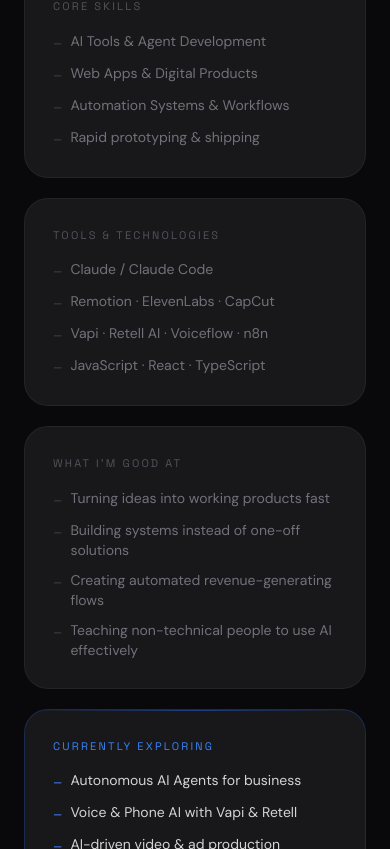
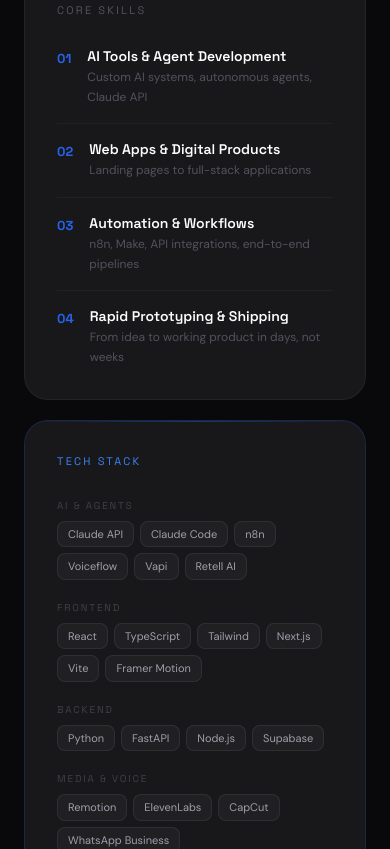
Before and after one commit to hallobyerokrat/AIFromBrazil, a React (Vite) app: page / in a window 390 px wide. Shown: the part 9055-9904 px from the top of the page. Built offline with nearby package versions, Linux system fonts and the light colour scheme.

Commit message:
feat: initialize landing page with animated dot grid and responsive navigation

```diff
--- a/src/App.tsx
+++ b/src/App.tsx
@@ -646,35 +646,62 @@ export default function App() {
           Tools & Skills
         </motion.h2>
         <div className="grid md:grid-cols-2 gap-5">
-          {[
-            { title: 'Core Skills',         items: ['AI Tools & Agent Development', 'Web Apps & Digital Products', 'Automation Systems & Workflows', 'Rapid prototyping & shipping'] },
-            { title: 'Tools & Technologies', items: ['Claude / Claude Code', 'Remotion · ElevenLabs · CapCut', 'Vapi · Retell AI · Voiceflow · n8n', 'JavaScript · React · TypeScript'] },
-            { title: "What I'm good at",    items: ['Turning ideas into working products fast', 'Building systems instead of one-off solutions', 'Creating automated revenue-generating flows', 'Teaching non-technical people to use AI effectively'] },
-            { title: 'Currently exploring', items: ['Autonomous AI Agents for business', 'Voice & Phone AI with Vapi & Retell', 'AI-driven video & ad production', 'Scaling digital products to new markets'] },
-          ].map((block, i) => {
-            const isActive = block.title === 'Currently exploring'
-            return (
-              <motion.div
-                key={block.title}
-                {...fadeUp}
-                transition={{ duration: 0.5, delay: i * 0.07, ease: EASE }}
-                className={[
-                  'rounded-3xl p-7 border relative overflow-hidden transition-colors duration-300',
-                  isActive ? 'bg-[#18181B] border-[#2563EB]/25' : 'bg-[#18181B] border-zinc-800/80',
-                ].join(' ')}
-              >
-                {isActive && <div aria-hidden="true" className="absolute top-0 left-0 right-0 h-px bg-gradient-to-r from-transparent via-[#2563EB]/50 to-transparent" />}
-                <p className={`text-[11px] uppercase tracking-[0.2em] mb-4 [font-family:var(--font-heading)] ${isActive ? 'text-[#3B82F6]' : 'text-zinc-600'}`}>{block.title}</p>
-                <ul className="space-y-2.5">
-                  {block.items.map(item => (
-                    <li key={item} className={`flex items-start gap-2 text-sm ${isActive ? 'text-zinc-300' : 'text-zinc-500'}`}>
-                      <span aria-hidden="true" className={`mt-0.5 shrink-0 ${isActive ? 'text-[#3B82F6]' : 'text-zinc-700'}`}>–</span>{item}
-                    </li>
-                  ))}
-                </ul>
-              </motion.div>
-            )
-          })}
+          {/* Core Skills */}
+          <motion.div
+            {...fadeUp}
+            transition={{ duration: 0.5, ease: EASE }}
+            className="rounded-3xl p-8 border bg-[#18181B] border-zinc-800/80 relative overflow-hidden"
+          >
+            <p className="text-[11px] text-zinc-600 uppercase tracking-[0.2em] mb-7 [font-family:var(--font-heading)]">Core Skills</p>
+            <ul className="space-y-0">
+              {[
+                { label: 'AI Tools & Agent Development',  sub: 'Custom AI systems, autonomous agents, Claude API' },
+                { label: 'Web Apps & Digital Products',   sub: 'Landing pages to full-stack applications' },
+                { label: 'Automation & Workflows',        sub: 'n8n, Make, API integrations, end-to-end pipelines' },
+                { label: 'Rapid Prototyping & Shipping',  sub: 'From idea to working product in days, not weeks' },
+              ].map((skill, i) => (
+                <li key={skill.label} className="flex items-start gap-4 py-4 border-b border-zinc-800/60 last:border-0 last:pb-0 first:pt-0">
+                  <span className="text-[13px] font-bold text-[#2563EB] shrink-0 mt-0.5 [font-family:var(--font-heading)]">{String(i + 1).padStart(2, '0')}</span>
+                  <div>
+                    <p className="text-sm font-semibold text-white [font-family:var(--font-heading)] leading-snug">{skill.label}</p>
+                    <p className="text-xs text-zinc-600 mt-0.5 leading-relaxed">{skill.sub}</p>
+                  </div>
+                </li>
+              ))}
+            </ul>
+          </motion.div>
+
+          {/* Tech Stack */}
+          <motion.div
+            {...fadeUp}
+            transition={{ duration: 0.5, delay: 0.07, ease: EASE }}
+            className="rounded-3xl p-8 border bg-[#18181B] border-[#2563EB]/20 relative overflow-hidden"
+          >
+            <div aria-hidden="true" className="absolute top-0 left-0 right-0 h-px bg-gradient-to-r from-transparent via-[#2563EB]/40 to-transparent" />
+            <p className="text-[11px] text-[#3B82F6] uppercase tracking-[0.2em] mb-7 [font-family:var(--font-heading)]">Tech Stack</p>
+            <div className="space-y-5">
+              {[
+                { cat: 'AI & Agents',   tools: ['Claude API', 'Claude Code', 'n8n', 'Voiceflow', 'Vapi', 'Retell AI'] },
+                { cat: 'Frontend',      tools: ['React', 'TypeScript', 'Tailwind', 'Next.js', 'Vite', 'Framer Motion'] },
+                { cat: 'Backend',       tools: ['Python', 'FastAPI', 'Node.js', 'Supabase'] },
+                { cat: 'Media & Voice', tools: ['Remotion', 'ElevenLabs', 'CapCut', 'WhatsApp Business'] },
+              ].map(group => (
+                <div key={group.cat}>
+                  <p className="text-[10px] text-zinc-700 uppercase tracking-[0.18em] mb-2 [font-family:var(--font-heading)]">{group.cat}</p>
+                  <div className="flex flex-wrap gap-1.5">
+                    {group.tools.map(tool => (
+                      <span
+                        key={tool}
+                        className="text-[11px] text-zinc-400 bg-zinc-800/60 border border-zinc-700/50 rounded-lg px-2.5 py-1 hover:border-[#2563EB]/40 hover:text-zinc-200 transition-colors duration-200 cursor-default"
+                      >
+                        {tool}
+                      </span>
+                    ))}
+                  </div>
+                </div>
+              ))}
+            </div>
+          </motion.div>
         </div>
       </section>
 
```
